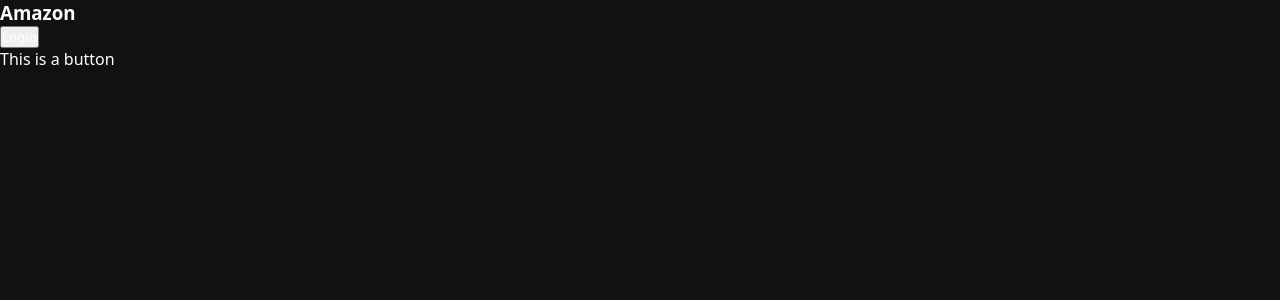
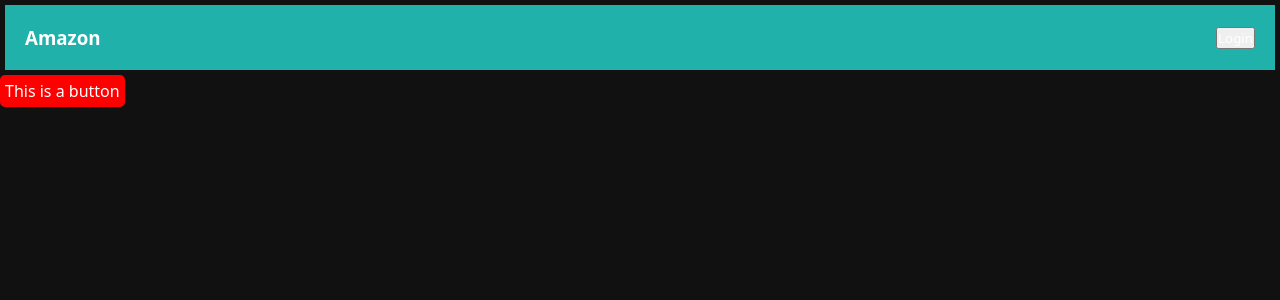
Before and after one commit to PiyushMishraX/ReactJS, a React (Vite) app in the folder css-05/: page / in a window 1280 px wide. Shown: the top 300 px of the page. Built offline with nearby package versions, Linux system fonts and the light colour scheme.

Commit message:
modular css

```diff
--- a/css-05/src/components/button/Button2.jsx
+++ b/css-05/src/components/button/Button2.jsx
@@ -1,10 +1,11 @@
 import React from 'react'
-import './Button.module.css'
+import styles from './Button.module.css'
 
 
 const Button2 = () => {
   return (
-    <div className='btn'>
+    // <div className='btn'>
+    <div className={styles.btn}>
       This is a button
 
     </div>
--- a/css-05/src/components/header/Header.jsx
+++ b/css-05/src/components/header/Header.jsx
@@ -1,13 +1,12 @@
 import React from 'react'
-import './Header.module.css'
+// import './Header.module.css'
+import styles from './Header.module.css'
 
 const Header = () => {
   return (
-    <div className='header'>
+    <div className={styles.header}>
       <h3>Amazon</h3>
-      {/* <button>Login</button> */}
       <button className='btn'>Login</button>
-      {/* mistakenlly gave btn class to button which applies asme properties as the btn class , which we do not want */}
     </div>
   )
 }
```
